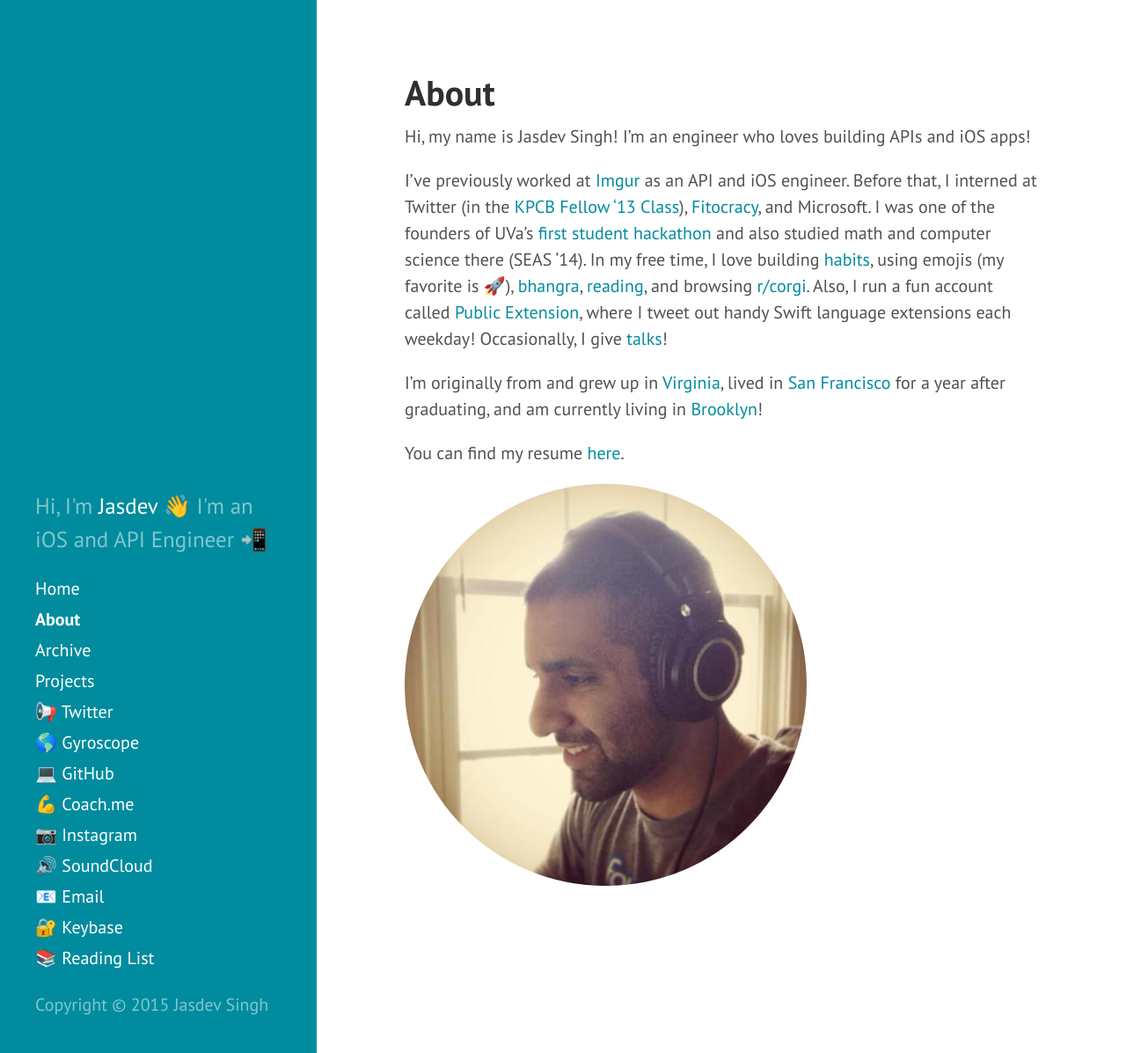
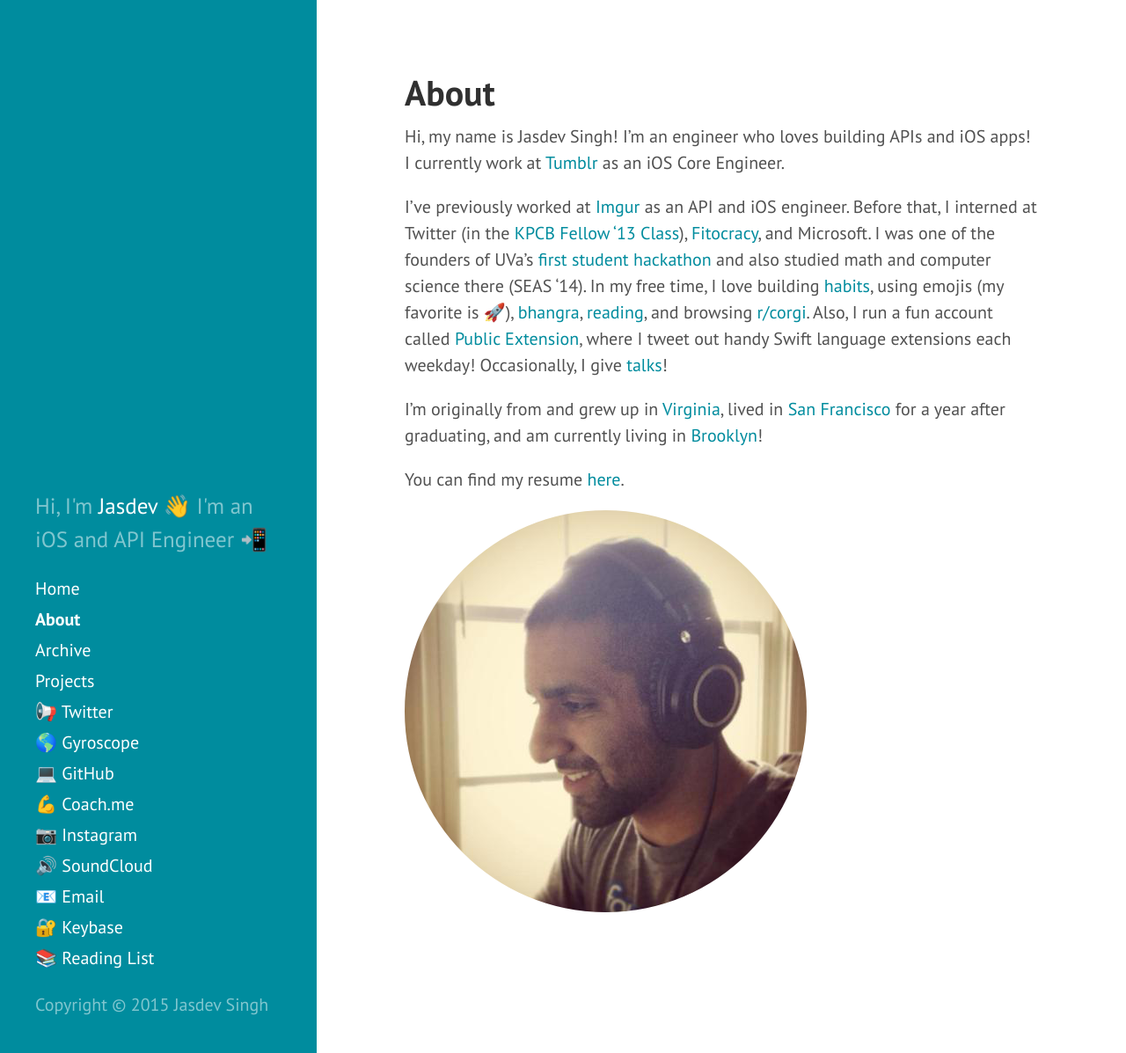
Before and after one commit to rvsrvs/jasdev.github.io, a Jekyll site: the page built from about.md, in a window 1280 px wide and 1197 px high. Shown: the whole window at 88% size. Built offline with Jekyll 4.4.1, drawn with Linux system fonts in a browser that asks for light colours; Markdown is read by kramdown in place of the engine named in the settings.

Commit message:
Adding new job :)

```diff
--- a/about.md
+++ b/about.md
@@ -3,7 +3,7 @@ layout: page
 title: About
 ---
 
-Hi, my name is Jasdev Singh! I'm an engineer who loves building APIs and iOS apps!
+Hi, my name is Jasdev Singh! I'm an engineer who loves building APIs and iOS apps! I currently work at [Tumblr](https://www.tumblr.com) as an iOS Core Engineer.
 
 I've previously worked at [Imgur](http://imgur.com) as an API and iOS engineer. Before that, I interned at Twitter (in the [KPCB Fellow '13 Class](http://kpcbfellows.com)), [Fitocracy](https://www.fitocracy.com), and Microsoft. I was one of the founders of UVa's [first student hackathon](http://hackuva.io) and also studied math and computer science there (SEAS '14). In my free time, I love building [habits](https://www.coach.me/users/3140daf3d432d7f0065b), using emojis (my favorite is 🚀), [bhangra](https://youtu.be/vXgF-Ezg78c?t=15s), [reading](/reading-list/), and browsing [r/corgi](http://imgur.com/r/corgi/top). Also, I run a fun account called [Public Extension](https://twitter.com/publicextension), where I tweet out handy Swift language extensions each weekday! Occasionally, I give [talks](https://github.com/Jasdev/talks)!
 
```
